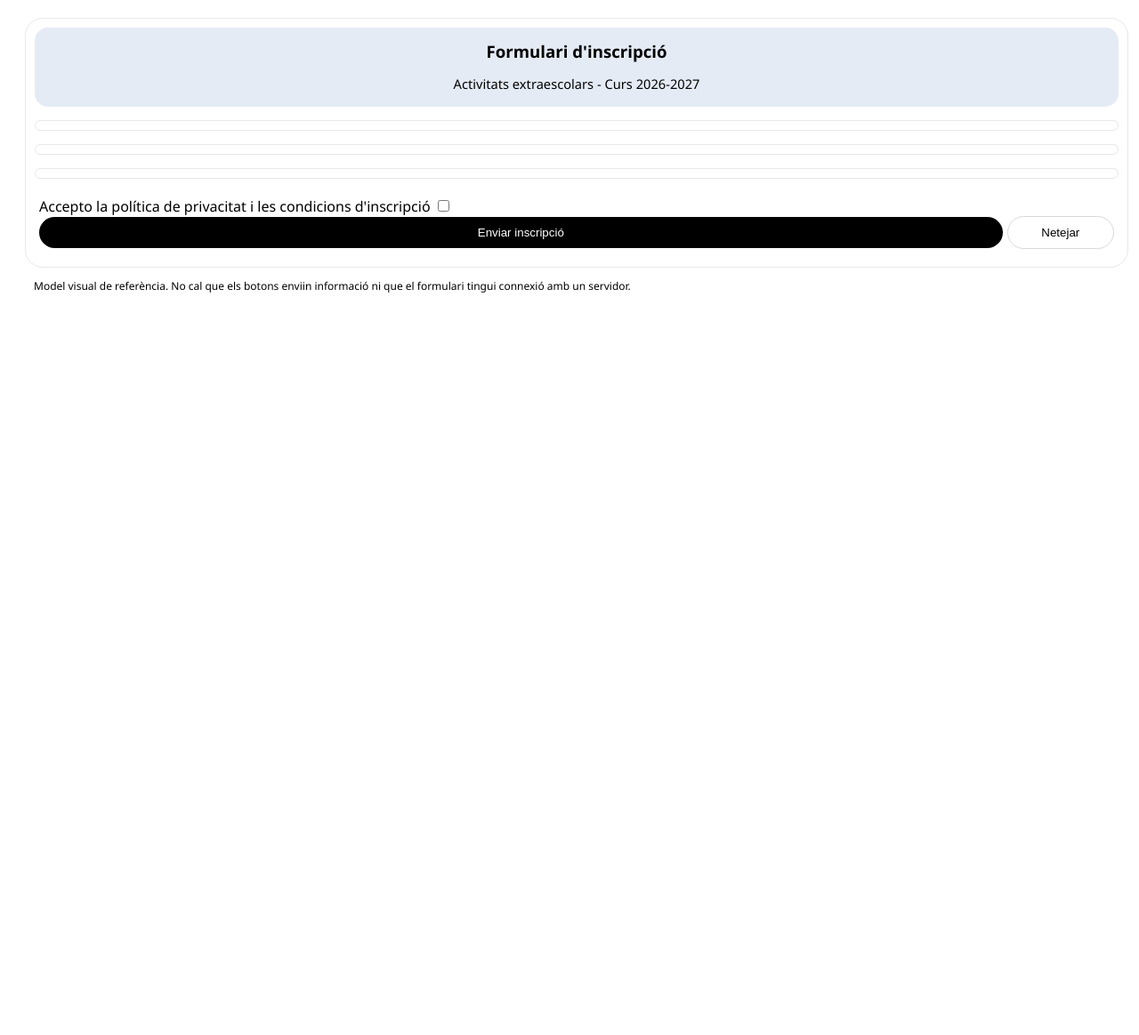
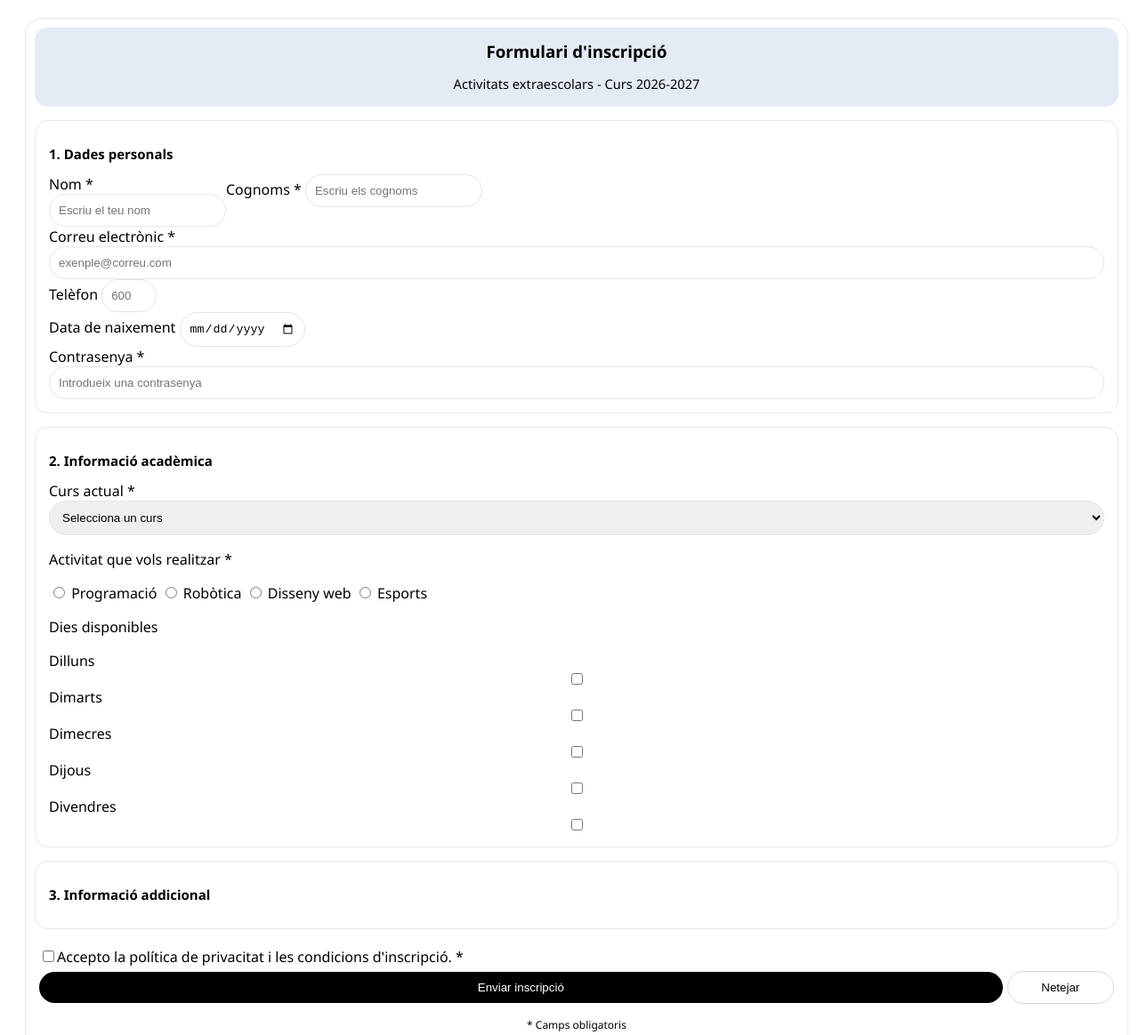
Before and after one commit to Vidaal14/exercici1_formularis, a plain HTML site: page index.html in a window 1280 px wide. Shown: the top 1164 px of the page at 89% size. Before the commit the page ends 800 px from the top, so only its background shows below. Drawn offline with Linux system fonts and the light colour scheme.

Commit message:
Nov 15, 2026, 11:57 PM

```diff
--- a/index.html
+++ b/index.html
@@ -17,21 +17,99 @@
         <main>
             <form action="info.html" method="get">
                 <section id="dades-personals">
-
+                    <h2>1. Dades personals</h2>
+                    <div class="nom-cognom">
+                        <div class="nom">
+                            <label for="nom">Nom *</label>
+                            <input type="text" id="nom" placeholder="Escriu el teu nom" required>
+                        </div>
+                        <div class="cognom">
+                            <label for="cognom">Cognoms *</label>
+                            <input type="text" id="cognom" placeholder="Escriu els cognoms" required>
+                        </div>
+                    </div>
+                    <div class="correito">
+                        <label for="correo">Correu electrònic *</label>
+                        <input type="text" id="correo" placeholder="exenple@correu.com" required>
+                    </div>
+                    <div class="num-naixement">
+                        <div class="telefn">
+                            <label for="telefon">Telèfon</label>
+                            <input type="number" id="telefon" name="tlfn" min="9" max="9" placeholder="600 000 000">
+                        </div>
+                        <div class="data-de-naixement">
+                            <label for="naixement">Data de naixement</label>
+                            <input type="date" id="naixement">
+                        </div>
+                    </div>
+                    <div class="contra">
+                        <label for="contra">Contrasenya *</label>
+                        <input type="text" id="contra" placeholder="Introdueix una contrasenya" required>
+                    </div>
                 </section>
                 <section id="informacio-academica">
+                    <h2>2. Informació acadèmica</h2>
+                    <div class="select">
+                        <label for="curs">Curs actual *</label>
+                        <select name="curso" id="curs" placeholder="Selecciona un curs" required>
+                            <option value="" disabled selected>Selecciona un curs</option>
+                            <option value="1">1r</option>
+                            <option value="2">2n</option>
+                            <option value="3">3r</option>
+                            <option value="4">4t</option>
+                            <option value="5">5è</option>
+                            <option value="6">6è</option>
+                        </select>
+                    </div>
+                    <div class="grupo-radio">
+                        <p class="text-pregunta">Activitat que vols realitzar *</p>
+                        <label class="opcion-radio">
+                            <input type="radio" name="activitat" value="programacio" required>
+                            <span>Programació</span>
+                        </label>
 
+                        <label class="opcion-radio">
+                            <input type="radio" name="activitat" value="robotica">
+                            <span>Robòtica</span>
+                        </label>
+
+                        <label class="opcion-radio">
+                            <input type="radio" name="activitat" value="disseny-web">
+                            <span>Disseny web</span>
+                        </label>
+
+                        <label class="opcion-radio">
+                            <input type="radio" name="activitat" value="esports">
+                             <span>Esports</span>
+                        </label>
+                    </div>
+                    <div class="dies">
+                        <p>Dies disponibles</p>
+                        <label for="dilluns">Dilluns</label>
+                        <input type="checkbox" id="dilluns">
+                        <label for="dimarts">Dimarts</label>
+                        <input type="checkbox" id="dimarts">
+                        <label for="dimecres">Dimecres</label>
+                        <input type="checkbox" id="dimecres">
+                        <label for="dijous">Dijous</label>
+                        <input type="checkbox" id="dijous">
+                        <label for="divendres">Divendres</label>
+                        <input type="checkbox" id="divendres">
+                    </div>
                 </section>
                 <section id="informacio-addicional">
-
+                    <h2>3. Informació addicional</h2>
                 </section>
                 <section id="final">
-                    <label for="politica">Accepto la política de privacitat i les condicions d'inscripció</label>
-                    <input type="checkbox" id="politica" required>
+                    <div class="privacidad">
+                        <label for="politica">Accepto la política de privacitat i les condicions d'inscripció. *</label>
+                        <input type="checkbox" id="politica" class="checkbox-ult" required>
+                    </div>
                     <div class="btns">
                         <button  class="btn-env">Enviar inscripció</button>
                         <button class="btn-net">Netejar</button>
                     </div>
+                    <div style="text-align: center; font-size: 9pt;">* Camps obligatoris</div>
                 </section>
             </form>
         </main>
--- a/style.css
+++ b/style.css
@@ -25,31 +25,74 @@ h1{
 main{
     margin-bottom: 5px;
 }
+h2{
+    font-size: 15px;
+}
+input[type="text"]{
+    border: solid #e6e6e6 1.8px;
+    border-radius: 50px;
+    padding: 10px;
+}
+input[type="number"]{
+    border: solid #e6e6e6 .2px;
+    border-radius: 50px;
+    padding: 10px;
+}
+input[type="date"]{
+    border: solid #e6e6e6 .2px;
+    border-radius: 50px;
+    padding: 10px;
+}
+select{
+    border: solid #e6e6e6 .2px;
+    border-radius: 50px;
+    padding: 10px;
+    width: 100%;
+}
+.correito{
+    display: flex;
+    flex-direction: column;
+}
+.contra{
+    display: flex;
+    flex-direction: column;
+}
 #dades-personals{
     border: solid #e8e8e8 1px;
     border-radius: 15px;
-    padding: 5px;
+    padding: 15px;
     margin-bottom: 15px;
 }
 #informacio-academica{
     border: solid #e8e8e8 1px;
     border-radius: 15px;
-    padding: 5px;
+    padding: 15px;
     margin-bottom: 15px;
 }
 #informacio-addicional{
     border: solid #e8e8e8 1px;
     border-radius: 15px;
-    padding: 5px;
+    padding: 15px;
     margin-bottom: 15px;
 }
 #final{
     padding: 5px;
 }
+.privacidad{
+    display: flex;
+    align-items: center;
+    flex-direction: row-reverse;
+    justify-content: start;
+    margin-bottom: 5px;
+}
+.checkbox-ult{
+
+}
 .btns{
     display: flex;
     align-items: center;
     gap: 5px;
+    margin-bottom: 15px;
 }
 .btn-env{
     width: 90%;
@@ -75,3 +118,21 @@ footer{
 footer p{
     font-size: 9pt;
 }
+.dies{
+    flex-direction: row-reverse;
+    justify-content: start;
+    display: flex;
+    flex-direction: column;
+}
+.nom-cognom{
+    display: flex;
+}
+.nom{
+    display: flex;
+    flex-direction: column;
+}
+#nom
+.cognom{
+    display: flex;
+    flex-direction: column;
+}
```
